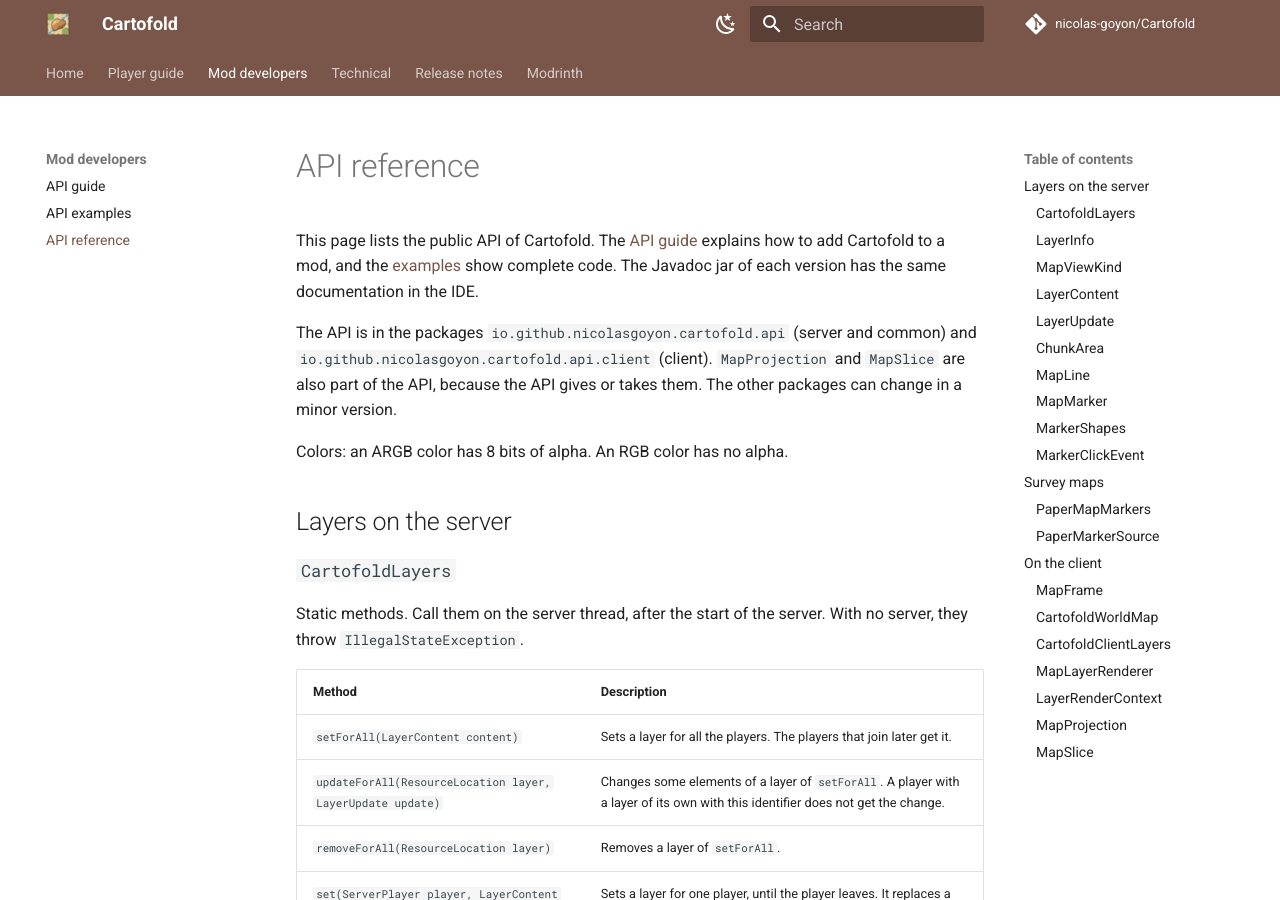
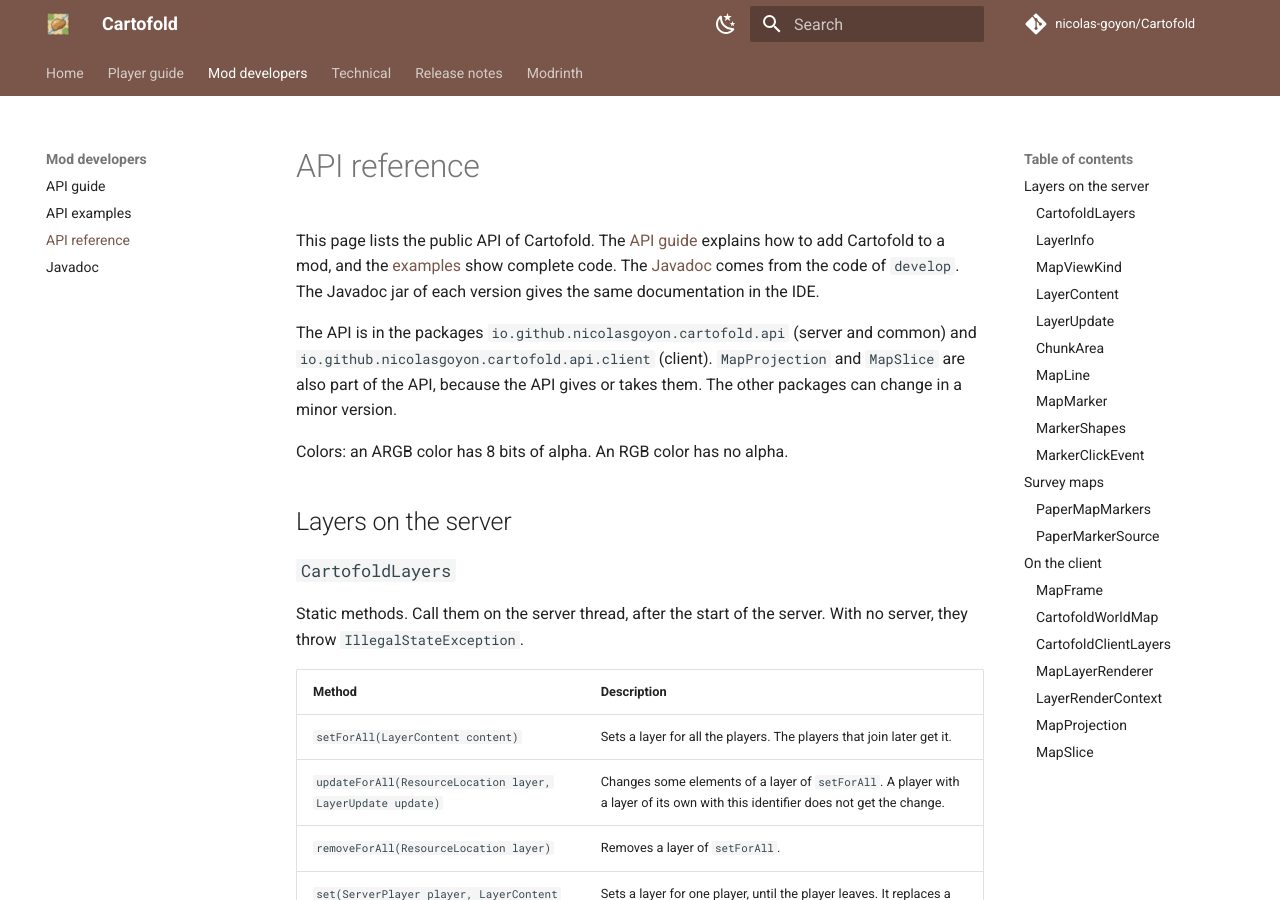
Before and after one commit to nicolas-goyon/Cartofold, an MkDocs documentation site: the page built from docs/api-reference.md, in a window 1280 px wide and 900 px high. Built offline with MkDocs 1.6.1 and Material for MkDocs 9.7.7, drawn with Linux system fonts in a browser that asks for light colours; comment, search, counter and statistics services are not loaded.

Commit message:
docs: publish the Javadoc on the documentation site [patch]
The workflow Pages adds the Javadoc of develop to the site. A change of the code starts this workflow.

Co-Authored-By: Claude Opus 5.5 <noreply@anthropic.com>
Claude-Session: https://claude.ai/code/session_01JygSjikrDfWhtQGPguvZtq

```diff
--- a/docs/api-reference.md
+++ b/docs/api-reference.md
@@ -1,6 +1,6 @@
 # API reference
 
-This page lists the public API of Cartofold. The [API guide](api.md) explains how to add Cartofold to a mod, and the [examples](api-examples.md) show complete code. The Javadoc jar of each version has the same documentation in the IDE.
+This page lists the public API of Cartofold. The [API guide](api.md) explains how to add Cartofold to a mod, and the [examples](api-examples.md) show complete code. The [Javadoc](https://nicolas-goyon.github.io/Cartofold/javadoc/io/github/nicolasgoyon/cartofold/api/package-summary.html) comes from the code of `develop`. The Javadoc jar of each version gives the same documentation in the IDE.
 
 The API is in the packages `io.github.nicolasgoyon.cartofold.api` (server and common) and `io.github.nicolasgoyon.cartofold.api.client` (client). `MapProjection` and `MapSlice` are also part of the API, because the API gives or takes them. The other packages can change in a minor version.
 
--- a/mkdocs.yml
+++ b/mkdocs.yml
@@ -59,6 +59,7 @@ nav:
       - API guide: api.md
       - API examples: api-examples.md
       - API reference: api-reference.md
+      - Javadoc: https://nicolas-goyon.github.io/Cartofold/javadoc/io/github/nicolasgoyon/cartofold/api/package-summary.html
   - Technical:
       - Architecture: technical/architecture.md
       - Design: design.md
```
Also changed, not shown: docs/api.md (+1 -1 lines), docs/index.md (+1 -1 lines), docs/technical/architecture.md (+1 -1 lines), 1 other file.
